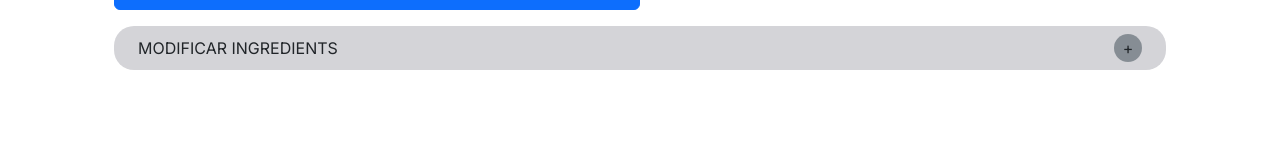
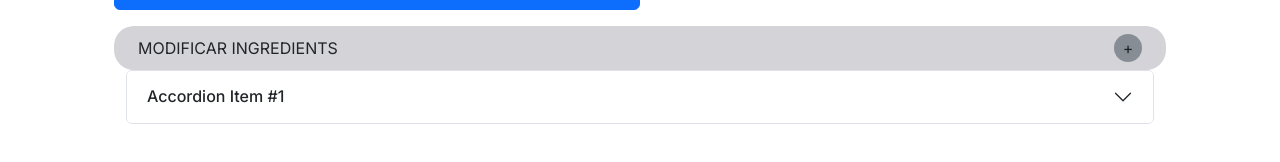
Before and after one commit to inspedralbes/prj-final-trfinal_g1_bar, a Next.js app in the folder front/: page /menu/productes/producte in a window 1280 px wide. Shown: the part 1338-1500 px from the top of the page. Before the commit the page ends 1456 px from the top, so only its background shows below. Built offline with nearby package versions, Linux system fonts and the light colour scheme.

Commit message:
Canvi info producte afegir comanda

```diff
--- a/front/src/app/menu/productes/producte/page.tsx
+++ b/front/src/app/menu/productes/producte/page.tsx
@@ -5,6 +5,7 @@ import { RootState } from "@/lib/store";
 import { useSelector, useDispatch } from 'react-redux';
 import { setTiquetIndividual } from "@/lib/Features/restaurantSlice";
 import { useRouter } from 'next/navigation';
+import Accordion from 'react-bootstrap/Accordion';
 
 export default function Producte() {
 
@@ -45,9 +46,14 @@ export default function Producte() {
         const producteTiquet = {
             tiquet_id: 1,
             producte_id: producteSeleccionat.id,
-            quantitat: quantitat
+            nom: producteSeleccionat.nom,
+            descripcio: producteSeleccionat.descripcio,
+            preu: producteSeleccionat.preu,
+            quantitat: quantitat,
+            comentari: ''
         };
 
+        console.log(producteTiquet);
         // Enviem producteTiquet a node amb sockets. Serà el socket que farà la crida API
 
         dispatch(setTiquetIndividual([producteTiquet]));
@@ -82,6 +88,14 @@ export default function Producte() {
                         <p className='m-0'>MODIFICAR INGREDIENTS</p>
                         <button className='d-flex justify-content-center align-items-center bg-secondary bg-opacity-75'>+</button>
                     </div>
+                    <Accordion>
+                    <Accordion.Item eventKey="0">
+                        <Accordion.Header>Accordion Item #1</Accordion.Header>
+                        <Accordion.Body>
+                            BODY
+                        </Accordion.Body>
+                    </Accordion.Item>
+                </Accordion>
                 </div>
             </div>
         </div>
```
